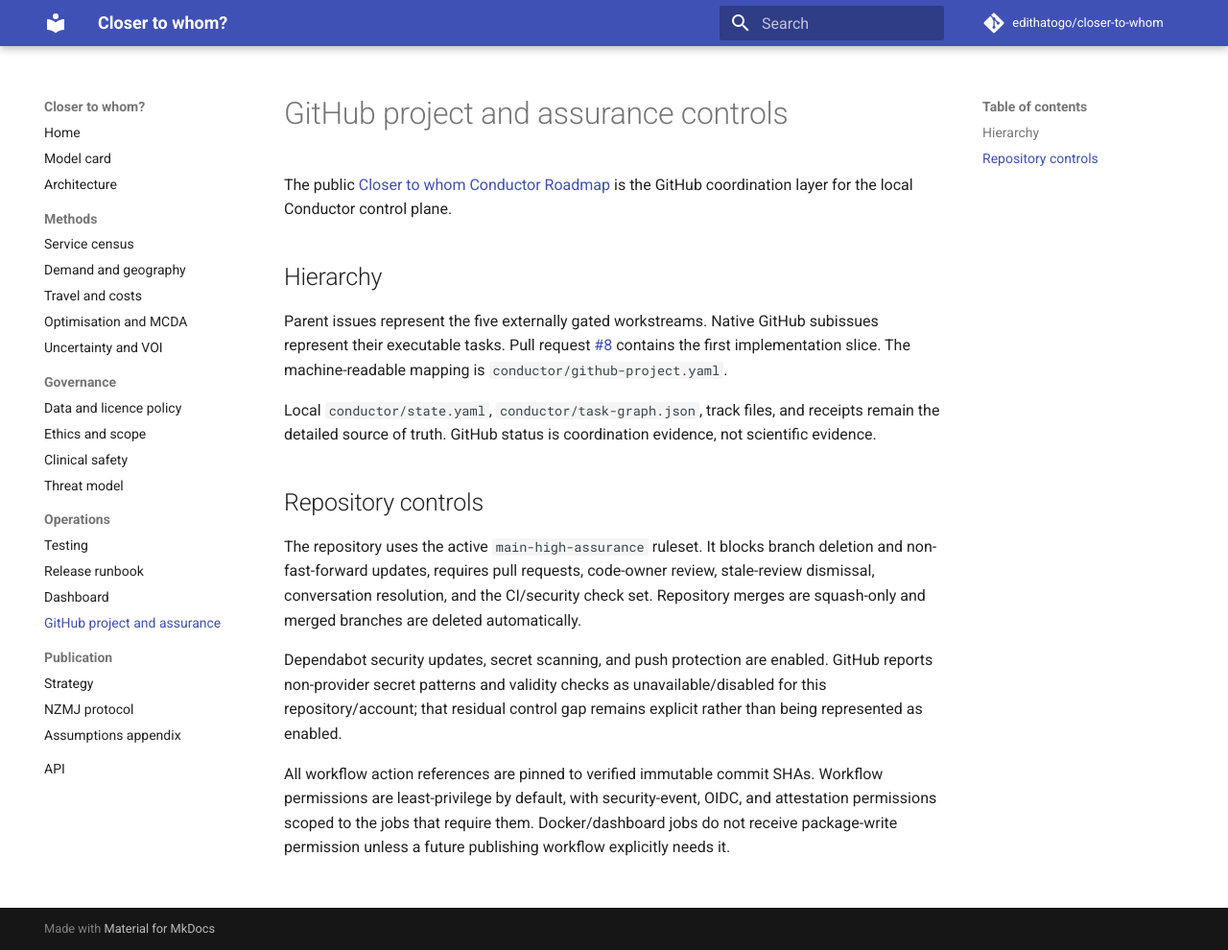
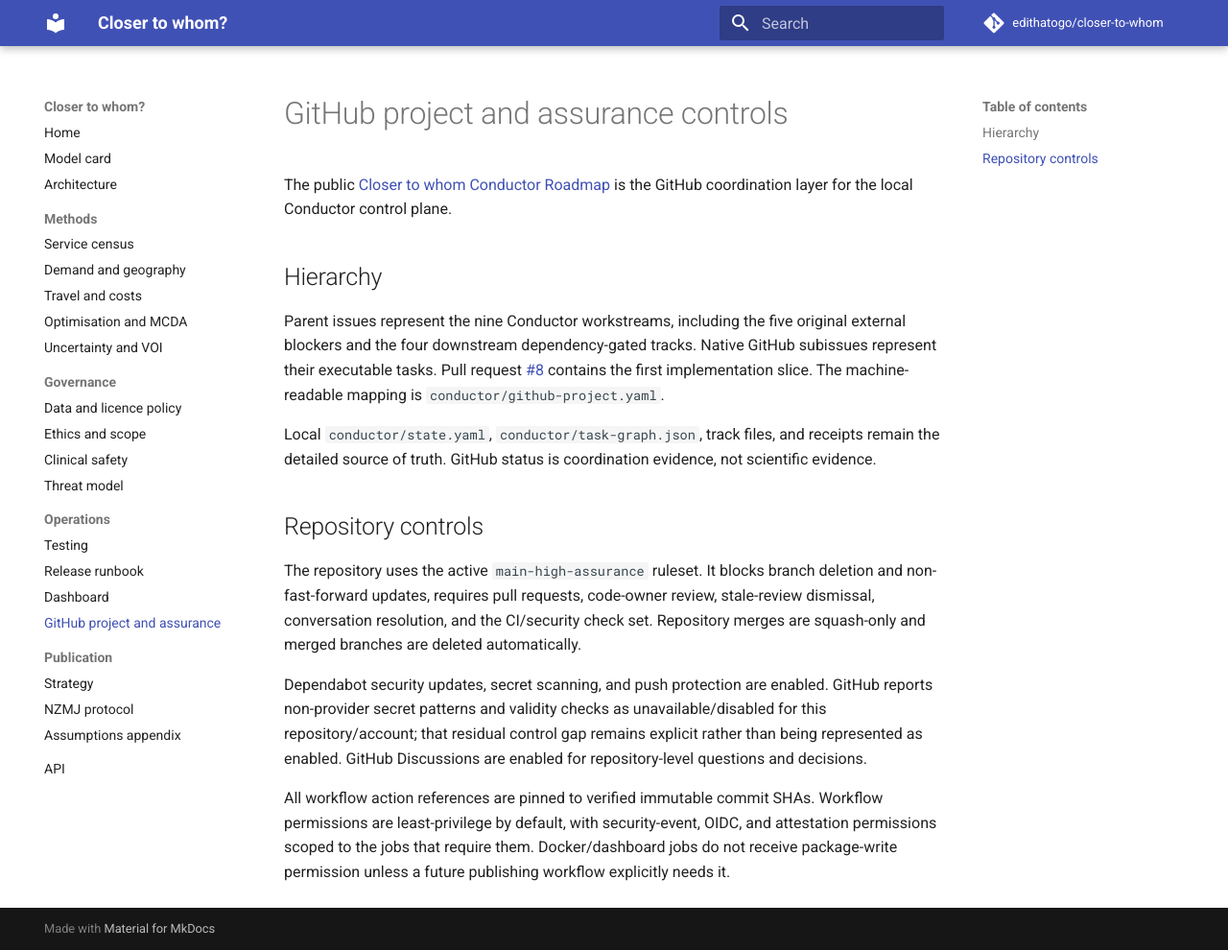
Before and after one commit to edithatogo/closer-to-whom, an MkDocs documentation site: the page built from docs/operations/github-project.md, in a window 1280 px wide and 990 px high. Shown: the whole window at 96% size. Built offline with MkDocs 1.6.1 and Material for MkDocs 9.7.7, drawn with Linux system fonts in a browser that asks for light colours; comment, search, counter and statistics services are not loaded.

Commit message:
docs: align GitHub assurance controls

```diff
--- a/docs/operations/github-project.md
+++ b/docs/operations/github-project.md
@@ -5,7 +5,8 @@
 
 ## Hierarchy
 
-Parent issues represent the five externally gated workstreams. Native GitHub subissues represent
+Parent issues represent the nine Conductor workstreams, including the five original external
+blockers and the four downstream dependency-gated tracks. Native GitHub subissues represent
 their executable tasks. Pull request [#8](https://github.com/edithatogo/closer-to-whom/pull/8)
 contains the first implementation slice. The machine-readable mapping is
 `conductor/github-project.yaml`.
@@ -23,6 +24,7 @@
 Dependabot security updates, secret scanning, and push protection are enabled. GitHub reports
 non-provider secret patterns and validity checks as unavailable/disabled for this repository/account;
 that residual control gap remains explicit rather than being represented as enabled.
+GitHub Discussions are enabled for repository-level questions and decisions.
 
 All workflow action references are pinned to verified immutable commit SHAs. Workflow permissions are
 least-privilege by default, with security-event, OIDC, and attestation permissions scoped to the jobs
```
